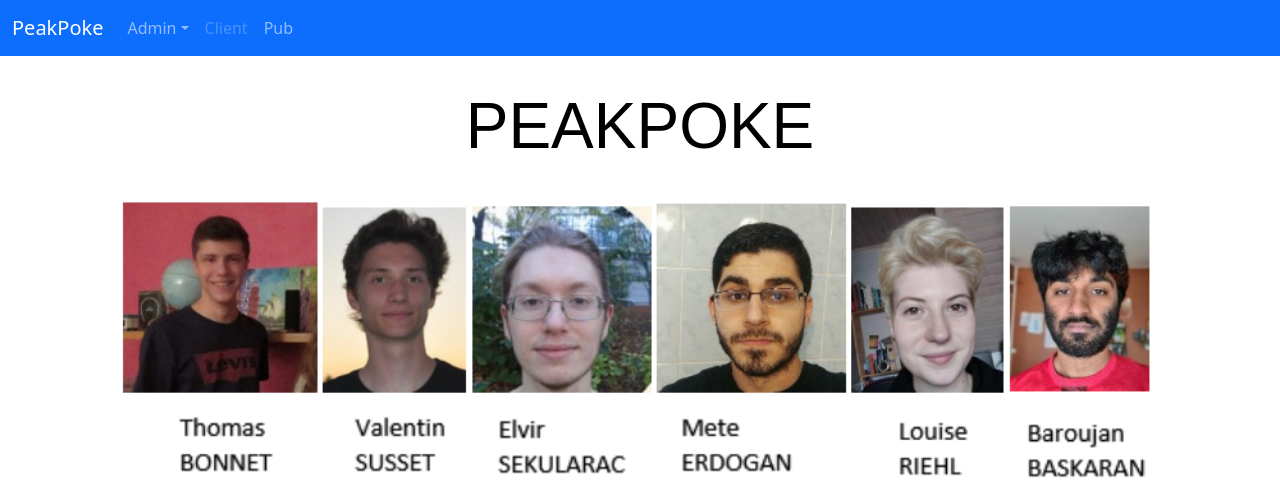
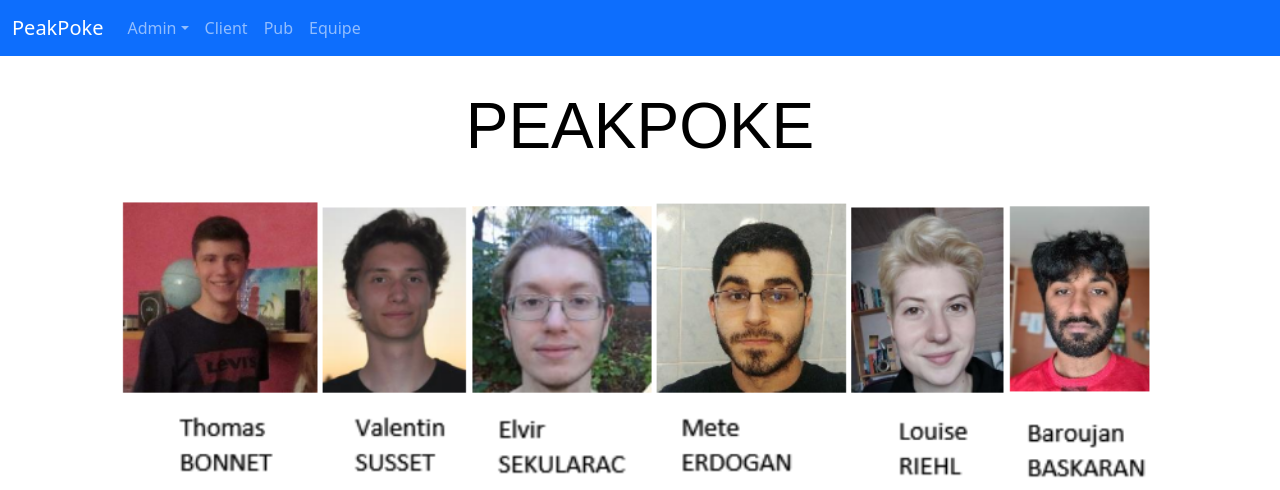
Before and after one commit to nitnelavsT/PeakPoke, a Django app: page /team/ in a window 1280 px wide. Shown: the top 490 px of the page. Run offline with Django 3.2, Linux system fonts and the light colour scheme; parts of the project's set-up code (start-up, migrations or seed data) failed here and were passed over.

Commit message:
Update team.html

```diff
--- a/Client/templates/Client/team.html
+++ b/Client/templates/Client/team.html
@@ -30,10 +30,13 @@ integrity="sha384-eOJMYsd53ii+scO/bJGFsiCZc+5NDVN2yr8+0RDqr0Ql0h+rP48ckxlpbzKgwr
                     </div>
                 </li>
                     <li class="nav-item">
-                    <a class="nav-link disabled" href="http://127.0.0.1:8000/Client">Client</a>
+                    <a class="nav-link" href="http://127.0.0.1:8000/Client">Client</a>
                     </li>
                     <li class="nav-item">
                     <a class="nav-link" href="/Pub" tabindex="-1">Pub</a>
+                    </li>
+                    <li class="nav-item">
+                    <a class="nav-link desable" href="http://127.0.0.1:8000/team">Equipe</a>
                     </li>
                 </ul>
                 </div>
```
